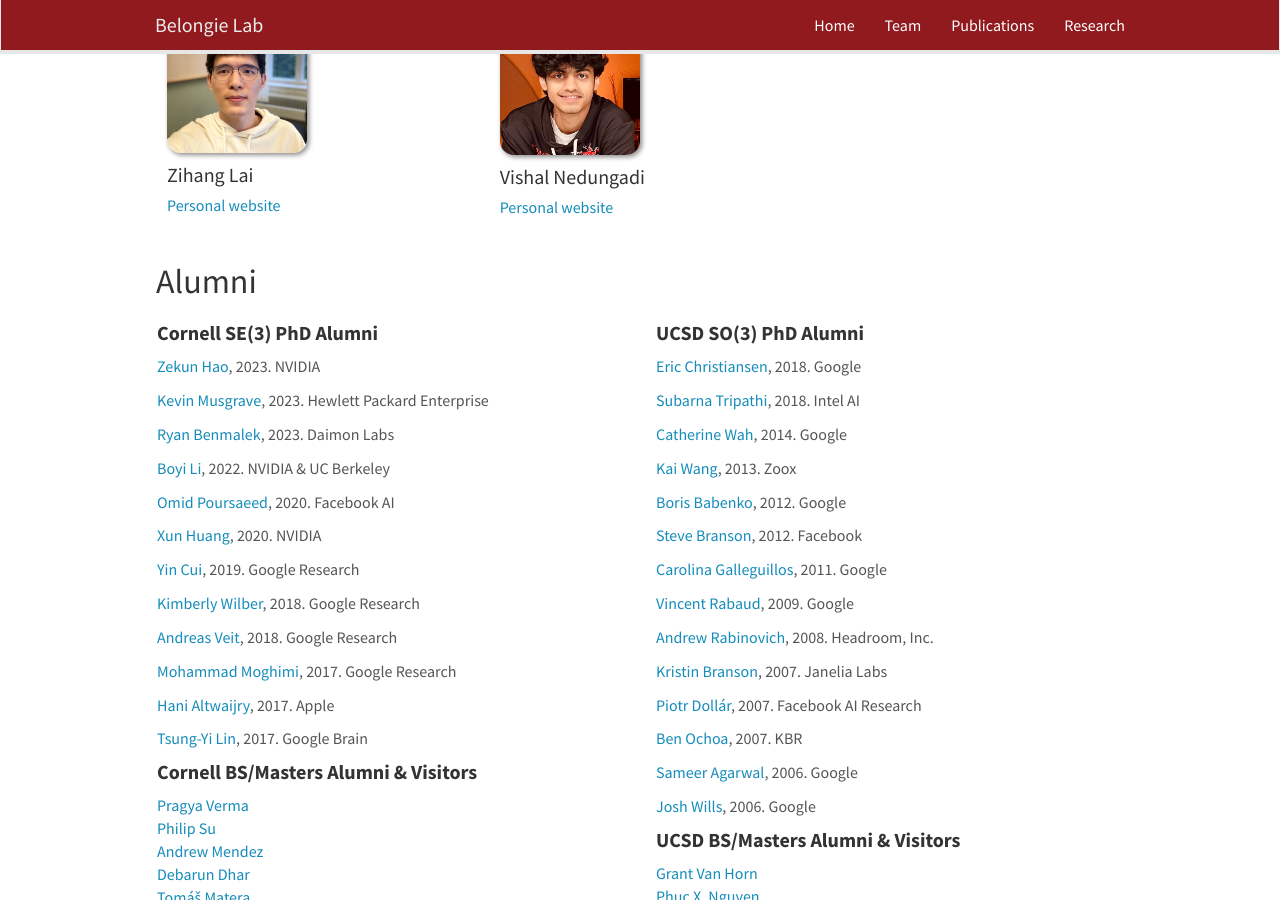
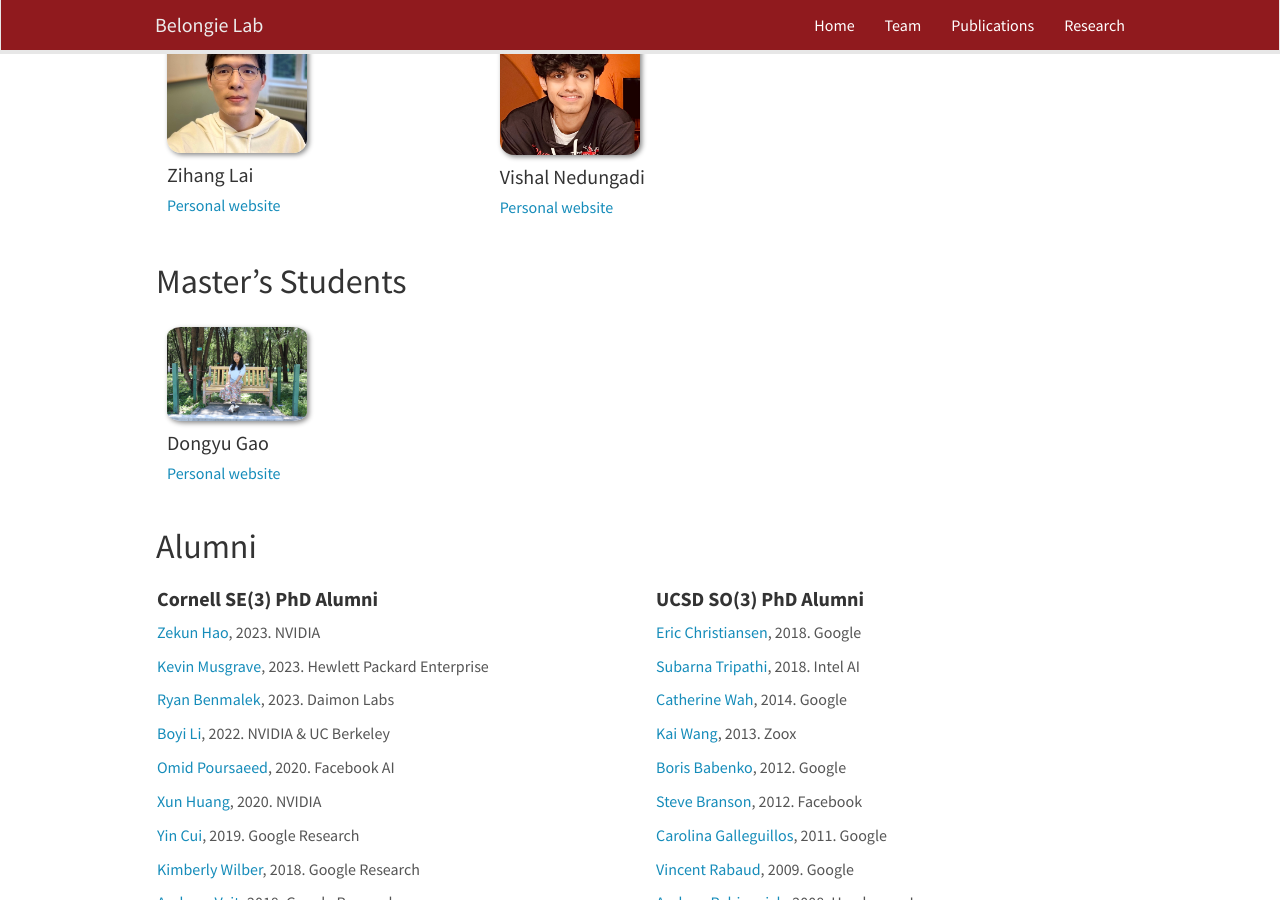
Before and after one commit to BelongieLab/belongielab.github.io, a Jekyll site: the page built from _pages/team.md, in a window 1280 px wide and 900 px high, scrolled down 2366 px. Built offline with Jekyll 4.4.1, drawn with Linux system fonts in a browser that asks for light colours; nearby versions of some CDN libraries.

Commit message:
Add Msc category and my data

```diff
--- /dev/null
+++ b/_data/master_members.yml
@@ -0,0 +1,3 @@
+- name: Dongyu Gao
+  photo: dongyu.jpg
+  website: https://github.com/dyan-dy
--- a/_pages/team.md
+++ b/_pages/team.md
@@ -109,6 +109,23 @@
 
 </div>
 
+## Master's Students
+
+<div class="row">
+
+{% for member in site.data.master_members %}
+
+<div class="col-sm-4 clearfix">
+  <img src="{{ site.url }}{{ site.baseurl }}/images/teampic/{{ member.photo }}" class="img-responsive" width="50%" style="float: up" />
+  <h4>{{ member.name }}</h4>
+  <h5> <a href="{{ member.website }}">Personal website</a> </h5>
+  <ul style="overflow: hidden"></ul>
+</div>
+
+{% endfor %}
+
+</div>
+
 ##  Alumni
 <div class="row">
 
```
Also changed, not shown: images/teampic/dongyu.jpg (added).
